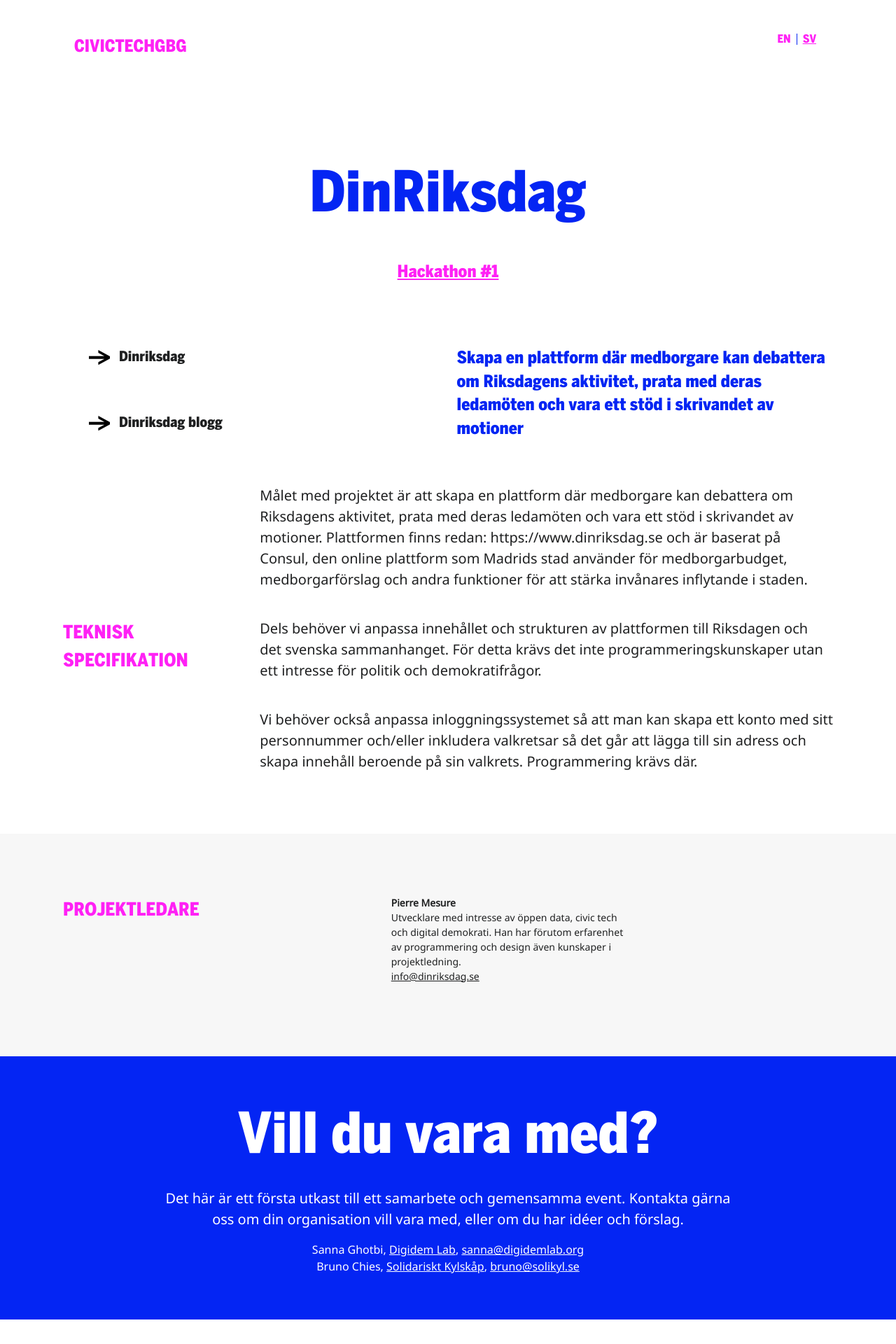
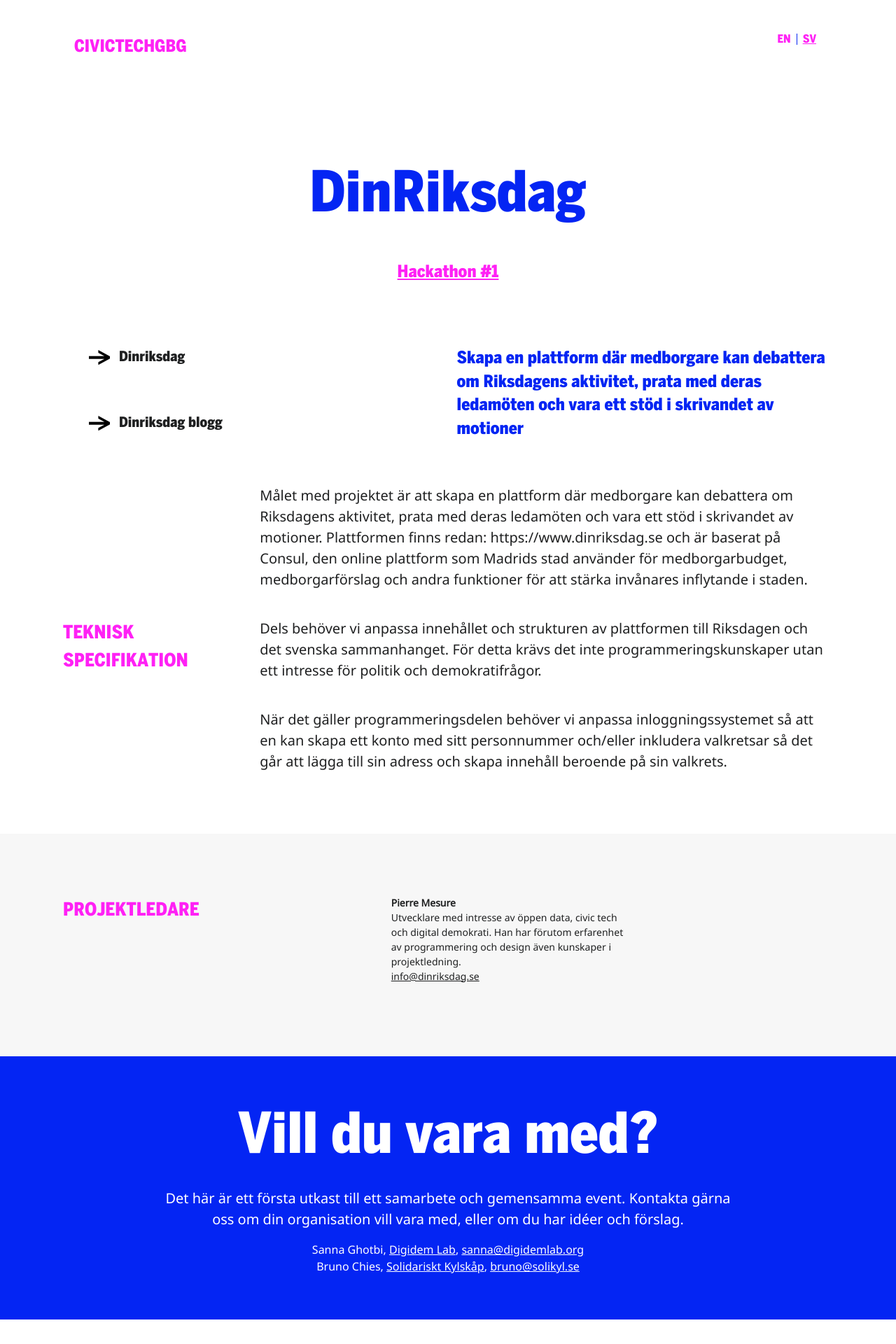
Before and after one commit to civictechsweden/civictech.se, a Jekyll site: the page built from _posts/2018-01-20-oppen-data-riksdagen.md, in a window 1280 px wide. Shown: the top 1920 px of the page at 70% size. Built offline with Jekyll 4.4.1, drawn with Linux system fonts in a browser that asks for light colours; nearby versions of some CDN libraries; grey boxes are pictures that could not be loaded.

Commit message:
Updated Oppen Data Riksdagen

```diff
--- a/_posts/2018-01-20-oppen-data-riksdagen.md
+++ b/_posts/2018-01-20-oppen-data-riksdagen.md
@@ -30,4 +30,4 @@
 ## Teknisk specifikation
 Dels behöver vi anpassa innehållet och strukturen av plattformen till Riksdagen och det svenska sammanhanget. För detta krävs det inte programmeringskunskaper utan ett intresse för politik och demokratifrågor.
 
-Vi behöver också anpassa inloggningssystemet så att man kan skapa ett konto med sitt personnummer och/eller inkludera valkretsar så det går att lägga till sin adress och skapa innehåll beroende på sin valkrets. Programmering krävs där.
+När det gäller programmeringsdelen behöver vi anpassa inloggningssystemet så att en kan skapa ett konto med sitt personnummer och/eller inkludera valkretsar så det går att lägga till sin adress och skapa innehåll beroende på sin valkrets.
```
